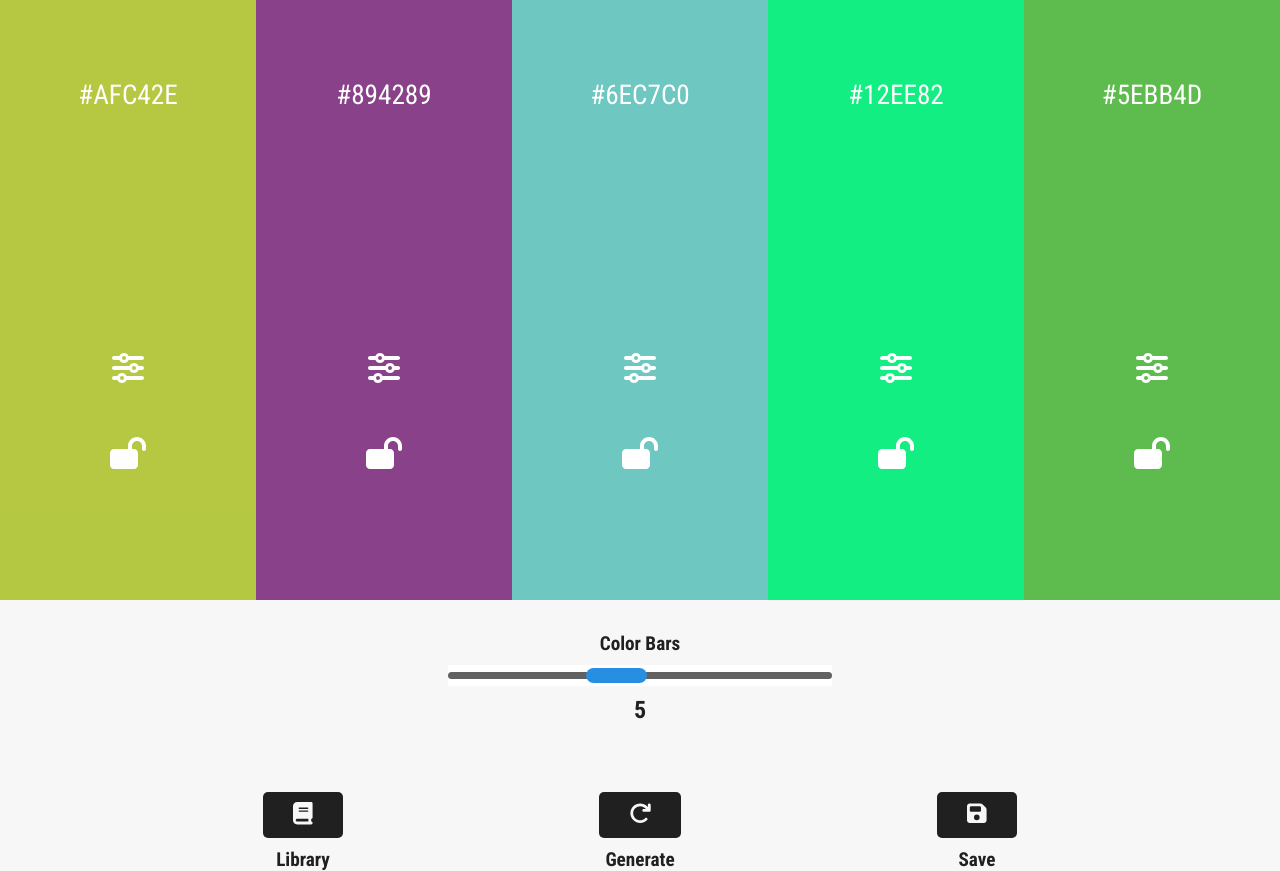
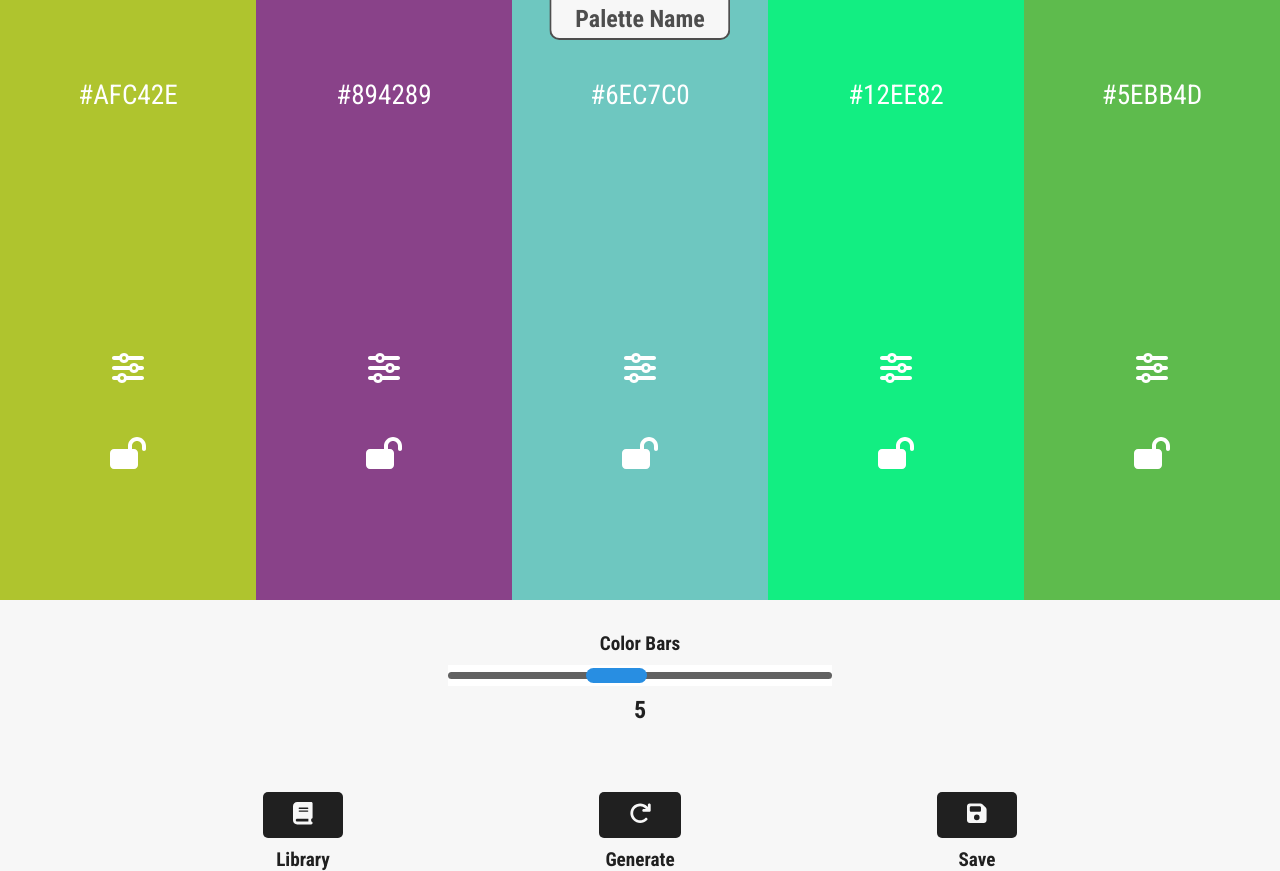
Before and after one commit to Borub-ar/Color-Palette-Generator, a React (Vite) app: page / in a window 1280 px wide. Built offline with nearby package versions, Linux system fonts and the light colour scheme; the HTML template or start-up script is replaced by a standard one.

Commit message:
Add current palette name label

```diff
--- a/src/App.jsx
+++ b/src/App.jsx
@@ -2,7 +2,7 @@ import styled from 'styled-components';
 import { useState } from 'react';
 import GlobalStyle from './GlobalStyle';
 import PaletteContext from './store/palette-context';
-import ColorPalette from './components/colorPalette/ColorPalette';
+import ColorPalette from './components/ColorPalette/ColorsPalette';
 import ControlPanel from './components/controlPanel/ControlPanel';
 import PalettesLibrary from './components/palettesLibrary/PalettesLibrary';
 
@@ -68,12 +68,14 @@ function App() {
 
   const saveColorPalette = (paletteName, saveAsNew) => {
     let id = currentPaletteId;
-    let colors = currentColors;
+    let colors = [...currentColors];
 
     if (saveAsNew) {
       id = crypto.randomUUID();
-
       colors = colors.map(color => ({ ...color, id: crypto.randomUUID() }));
+      setCurrentPaletteId(id);
+      setCurrentColors(colors);
+      setUpdateMode(false)
     }
 
     setSavedColorPalettes(prevState => [
--- a/src/components/colorPalette/ColorPalette.jsx
+++ /dev/null
@@ -1,28 +0,0 @@
-import { useContext, useEffect } from 'react';
-import styled from 'styled-components';
-import PaletteContext from '../../store/palette-context';
-import SingleColorBar from './SingleColorBar';
-
-const PaletteWrapper = styled.section`
-  display: flex;
-
-  & > * {
-    flex: 1;
-  }
-`;
-
-const ColorPalette = () => {
-  const ctx = useContext(PaletteContext);
-
-  useEffect(() => {
-    ctx.generateRandomHexColors();
-  }, []);
-
-  const colorBars = ctx.currentColors.map(hexColor => (
-    <SingleColorBar key={hexColor.id} color={hexColor.color} colorId={hexColor.id} />
-  ));
-
-  return <PaletteWrapper>{colorBars}</PaletteWrapper>;
-};
-
-export default ColorPalette;
--- /dev/null
+++ b/src/components/colorPalette/ColorsPalette.jsx
@@ -0,0 +1,49 @@
+import { useContext, useEffect } from 'react';
+import styled from 'styled-components';
+import PaletteContext from '../../store/palette-context';
+import SingleColorBar from './SingleColorBar';
+
+const PaletteWrapper = styled.section`
+  position: relative;
+  display: flex;
+
+  & > * {
+    flex: 1;
+  }
+
+  .palette_name {
+    --theme: #4e4e4e;
+    position: absolute;
+    left: 50%;
+    transform: translateX(-50%);
+    background: var(--main-background);
+    font-size: 1.5rem;
+    font-weight: 700;
+    color: var(--theme);
+    padding: 0.3rem 1.5rem;
+    border-radius: 0 0 10px 10px;
+    border: 2px solid var(--theme);
+    border-top: none;
+  }
+`;
+
+const ColorsPalette = props => {
+  const ctx = useContext(PaletteContext);
+
+  useEffect(() => {
+    ctx.generateRandomHexColors();
+  }, []);
+
+  const colorBars = ctx.currentColors.map(hexColor => (
+    <SingleColorBar key={hexColor.id} color={hexColor.color} colorId={hexColor.id} />
+  ));
+
+  return (
+    <PaletteWrapper paletteName={props.paletteName}>
+      <p className='palette_name'>Palette Name</p>
+      {colorBars}
+    </PaletteWrapper>
+  );
+};
+
+export default ColorsPalette;
--- a/src/components/colorPalette/SingleColorBar.jsx
+++ b/src/components/colorPalette/SingleColorBar.jsx
@@ -11,10 +11,6 @@ const BarWrapper = styled.div`
   justify-content: center;
   background-color: ${props => props.color};
   transition: opacity 0.2s;
-
-  &:hover {
-    opacity: 0.9;
-  }
 
   .hidden {
     display: none;
```
